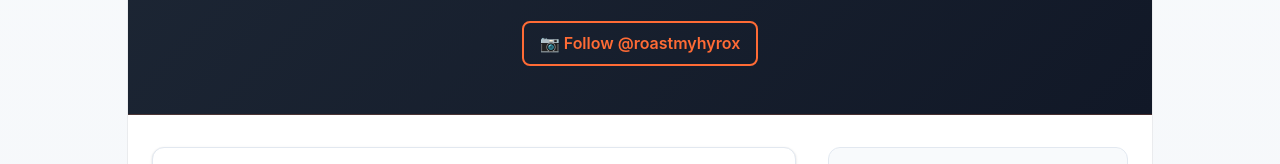
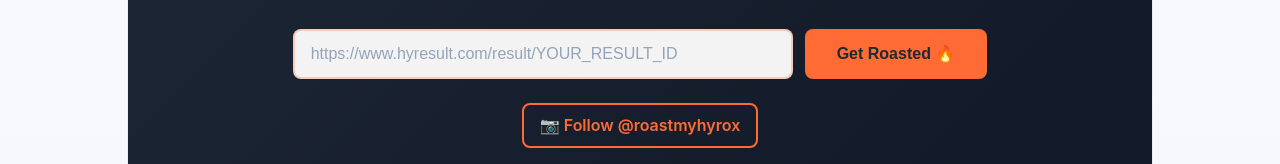
Before and after one commit to jbal-sketch/hyrox-roast-generator, a website: page public/index.html in a window 1280 px wide. Shown: the part 352-516 px from the top of the page. Drawn offline with Linux system fonts and the light colour scheme.

Commit message:
Add duplicate form in header for better UX
- Add form in header section under logo for immediate access
- Keep existing form in main content area
- Sync input values between both forms automatically
- Update JavaScript to handle both forms with shared state
- Style header form with appropriate styling for header context
- Both forms work independently but stay synchronized
- Users no longer need to scroll to access the input form

```diff
--- a/public/app.js
+++ b/public/app.js
@@ -1,15 +1,39 @@
-const form = document.getElementById('roastForm');
-const urlInput = document.getElementById('hyroxUrl');
-const submitBtn = document.getElementById('submitBtn');
+// Get all forms and inputs
+const forms = document.querySelectorAll('.roast-form');
+const urlInputs = document.querySelectorAll('.hyrox-url-input');
+const submitBtns = document.querySelectorAll('.submit-btn');
 const loading = document.getElementById('loading');
 const error = document.getElementById('error');
 const results = document.getElementById('results');
 
+// Function to sync input values between both forms
+function syncInputs() {
+    const values = Array.from(urlInputs).map(input => input.value);
+    const firstValue = values[0] || '';
+    urlInputs.forEach(input => {
+        if (input.value !== firstValue) {
+            input.value = firstValue;
+        }
+    });
+}
 
+// Sync inputs when user types
+urlInputs.forEach(input => {
+    input.addEventListener('input', syncInputs);
+});
+
+// Add submit listener to all forms
+forms.forEach((form, index) => {
     form.addEventListener('submit', async (e) => {
         e.preventDefault();
 
-    const url = urlInput.value.trim();
+        // Get the URL from the form that was submitted
+        const formInput = form.querySelector('.hyrox-url-input');
+        const formSubmitBtn = form.querySelector('.submit-btn');
+        const url = formInput.value.trim();
+
+        // Sync all inputs
+        syncInputs();
 
         if (!url) {
             showError('Please enter a Hyrox results URL');
@@ -25,10 +49,13 @@
         results.classList.add('hidden');
         error.classList.add('hidden');
         loading.classList.remove('hidden');
-    submitBtn.disabled = true;
+
+        // Disable all submit buttons
+        submitBtns.forEach(btn => btn.disabled = true);
 
         // Generate roast directly (ads are in sidebar)
         generateRoast(url);
+    });
 });
 
 async function generateRoast(url) {
@@ -55,7 +82,8 @@
         showError(err.message || 'Something went wrong. Please try again.');
     } finally {
         loading.classList.add('hidden');
-        submitBtn.disabled = false;
+        // Re-enable all submit buttons
+        submitBtns.forEach(btn => btn.disabled = false);
     }
 }
 
@@ -63,7 +91,8 @@
     error.textContent = message;
     error.classList.remove('hidden');
     loading.classList.add('hidden');
-    submitBtn.disabled = false;
+    // Re-enable all submit buttons
+    submitBtns.forEach(btn => btn.disabled = false);
 }
 
 function displayResults(data) {
--- a/public/index.html
+++ b/public/index.html
@@ -19,6 +19,23 @@
             <img src="logo.png" alt="Hyrox Roast Generator Logo" class="logo">
             <h1>🔥 Hyrox Roast Generator 🔥</h1>
             <p class="subtitle">Get a hilarious, AI-generated roast of your Hyrox performance! Paste your results URL and we'll create a witty, shareable roast that's perfect for social media. All in good fun! 🎯</p>
+
+            <!-- Header Form -->
+            <div class="input-section header-form">
+                <form id="roastFormHeader" class="roast-form">
+                    <div class="input-group">
+                        <input
+                            type="url"
+                            id="hyroxUrlHeader"
+                            class="hyrox-url-input"
+                            placeholder="https://www.hyresult.com/result/YOUR_RESULT_ID"
+                            required
+                        >
+                        <button type="submit" id="submitBtnHeader" class="submit-btn">Get Roasted 🔥</button>
+                    </div>
+                </form>
+            </div>
+
             <div class="social-links-header">
                 <a href="https://www.instagram.com/roastmyhyrox/" target="_blank" rel="noopener noreferrer" class="instagram-link">📷 Follow @roastmyhyrox</a>
             </div>
@@ -80,15 +97,16 @@
                 </section>
 
                 <div class="input-section">
-                    <form id="roastForm">
+                    <form id="roastForm" class="roast-form">
                         <div class="input-group">
                             <input
                                 type="url"
                                 id="hyroxUrl"
+                                class="hyrox-url-input"
                                 placeholder="https://www.hyresult.com/result/YOUR_RESULT_ID"
                                 required
                             >
-                            <button type="submit" id="submitBtn">Get Roasted 🔥</button>
+                            <button type="submit" id="submitBtn" class="submit-btn">Get Roasted 🔥</button>
                         </div>
                         <p class="form-note">💡 Tip: Make sure your results URL includes your splits data for the best roast!</p>
                     </form>
--- a/public/style.css
+++ b/public/style.css
@@ -84,6 +84,74 @@
     color: var(--hyrox-charcoal);
     transform: translateY(-2px);
     box-shadow: 0 4px 6px -1px rgba(0, 0, 0, 0.1);
+}
+
+.input-section.header-form {
+    max-width: 800px;
+    margin: 2rem auto 1.5rem;
+    padding: 0;
+}
+
+.input-section.header-form .input-group {
+    display: flex;
+    gap: 0.75rem;
+    flex-wrap: wrap;
+    justify-content: center;
+}
+
+.input-section.header-form .hyrox-url-input {
+    flex: 1;
+    min-width: 280px;
+    max-width: 500px;
+    padding: 0.875rem 1rem;
+    border: 2px solid rgba(255, 107, 53, 0.3);
+    border-radius: 0.5rem;
+    font-size: 1rem;
+    transition: all 0.2s;
+    background: rgba(255, 255, 255, 0.95);
+    color: #1e293b;
+}
+
+.input-section.header-form .hyrox-url-input:focus {
+    outline: none;
+    border-color: var(--hyrox-orange);
+    box-shadow: 0 0 0 3px rgba(255, 107, 53, 0.2);
+    background: white;
+}
+
+.input-section.header-form .hyrox-url-input::placeholder {
+    color: #94a3b8;
+}
+
+.input-section.header-form .submit-btn {
+    padding: 0.875rem 2rem;
+    background: var(--hyrox-orange);
+    color: var(--hyrox-charcoal);
+    border: none;
+    border-radius: 0.5rem;
+    font-size: 1rem;
+    font-weight: 600;
+    cursor: pointer;
+    transition: all 0.2s;
+    white-space: nowrap;
+}
+
+.input-section.header-form .submit-btn:hover {
+    background: var(--hyrox-amber);
+    transform: translateY(-1px);
+    box-shadow: 0 4px 6px -1px rgba(0, 0, 0, 0.1), 0 2px 4px -1px rgba(0, 0, 0, 0.06);
+}
+
+.input-section.header-form .submit-btn:active {
+    transform: translateY(0);
+}
+
+.input-section.header-form .submit-btn:disabled {
+    background: rgba(255, 255, 255, 0.3);
+    color: rgba(255, 107, 53, 0.5);
+    cursor: not-allowed;
+    transform: none;
+    box-shadow: none;
 }
 
 main {
@@ -354,6 +422,59 @@
     flex-wrap: wrap;
 }
 
+.hyrox-url-input {
+    flex: 1;
+    min-width: 280px;
+    padding: 0.75rem 1rem;
+    border: 1px solid #e2e8f0;
+    border-radius: 0.5rem;
+    font-size: 1rem;
+    transition: all 0.2s;
+    background: white;
+    color: #1e293b;
+}
+
+.hyrox-url-input:focus {
+    outline: none;
+    border-color: var(--hyrox-orange);
+    box-shadow: 0 0 0 3px rgba(255, 107, 53, 0.1);
+}
+
+.hyrox-url-input::placeholder {
+    color: #94a3b8;
+}
+
+.submit-btn {
+    padding: 0.75rem 1.5rem;
+    background: var(--hyrox-orange);
+    color: var(--hyrox-charcoal);
+    border: none;
+    border-radius: 0.5rem;
+    font-size: 1rem;
+    font-weight: 600;
+    cursor: pointer;
+    transition: all 0.2s;
+    white-space: nowrap;
+}
+
+.submit-btn:hover {
+    background: var(--hyrox-amber);
+    transform: translateY(-1px);
+    box-shadow: 0 4px 6px -1px rgba(0, 0, 0, 0.1), 0 2px 4px -1px rgba(0, 0, 0, 0.06);
+}
+
+.submit-btn:active {
+    transform: translateY(0);
+}
+
+.submit-btn:disabled {
+    background: #cbd5e1;
+    cursor: not-allowed;
+    transform: none;
+    box-shadow: none;
+}
+
+/* Legacy ID selectors for backwards compatibility */
 #hyroxUrl {
     flex: 1;
     min-width: 280px;
@@ -769,8 +890,18 @@
         flex-direction: column;
     }
 
+    .hyrox-url-input, .submit-btn,
     #hyroxUrl, #submitBtn {
         width: 100%;
+    }
+
+    .input-section.header-form .hyrox-url-input {
+        max-width: 100%;
+    }
+
+    .input-section.header-form {
+        margin: 1.5rem auto 1rem;
+        padding: 0 1rem;
     }
 
     .stats {
```
Lines whose indentation alone changed are shown as unchanged.
